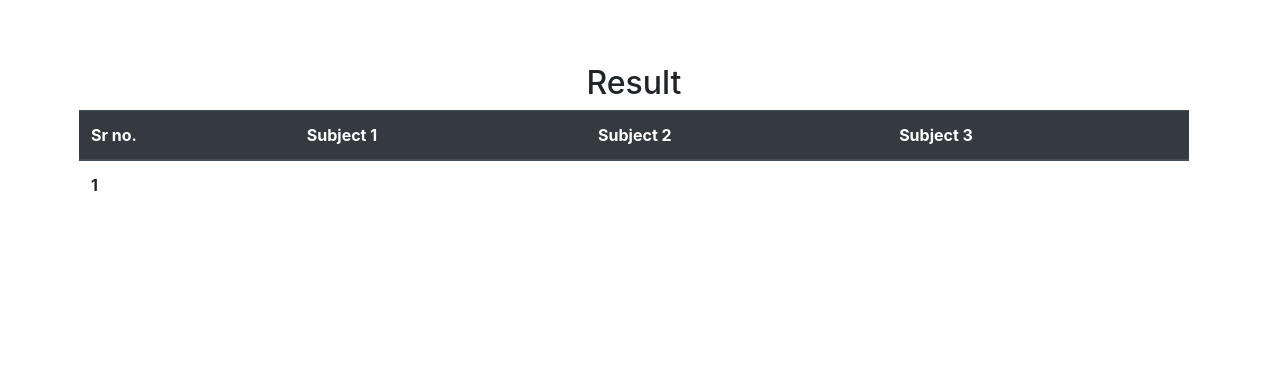
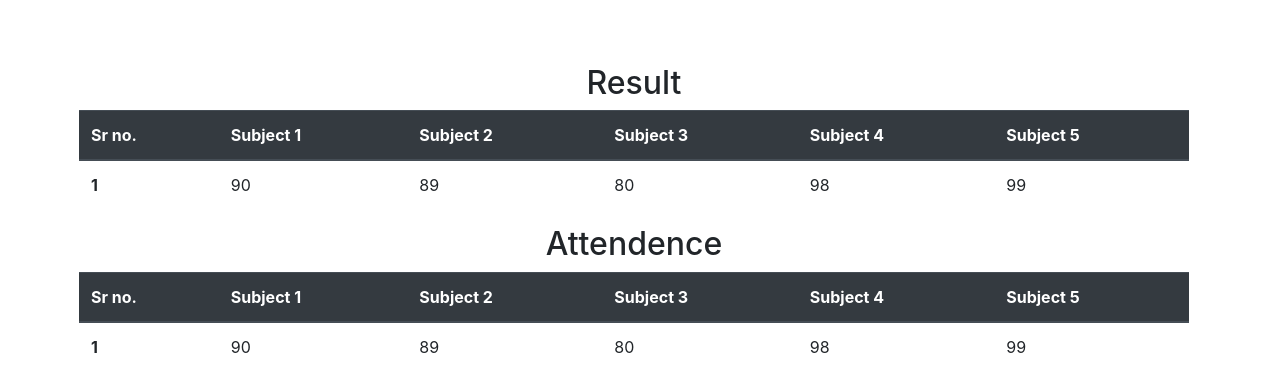
Before and after one commit to krishshah99615/university-portal, a Django app: page /student/student_info/2173102/ in a window 1280 px wide. Shown: the part 56-448 px from the top of the page. Run offline with Django 3.2, Linux system fonts and the light colour scheme; data comes from the database, SQL or seed files in the repository; both versions use the stored data as it was after the commit; lists and menus that the app fills with data are empty; parts of the project's set-up code (start-up, migrations or seed data) failed here and were passed over; some libraries are stand-ins or nearby versions.

Commit message:
student ruslt and attendence

```diff
--- a/student/admin.py
+++ b/student/admin.py
@@ -1,6 +1,9 @@
 from django.contrib import admin
-from .models import Staff,Student,Marks
+from .models import Staff,Student,Marks,Attendence
 
 admin.site.register(Student)
+admin.site.register(Staff)
 admin.site.register(Marks)
+admin.site.register(Attendence)
+
 # Register your models here.
--- a/student/forms.py
+++ b/student/forms.py
@@ -10,7 +10,6 @@ class StudentForm(forms.ModelForm):
 
 
 
-from django import forms
 from django.contrib import admin
 from django.contrib.auth.models import Group
 from django.contrib.auth.admin import UserAdmin as BaseUserAdmin
@@ -92,7 +91,7 @@ class UserAdmin(BaseUserAdmin):
     filter_horizontal = ()
 
 # Now register the new UserAdmin...
-admin.site.register(Staff,UserAdmin)
+
 # ... and, since we're not using Django's built-in permissions,
 # unregister the Group model from admin.
 admin.site.unregister(Group)
--- a/student/models.py
+++ b/student/models.py
@@ -57,7 +57,7 @@ class Staff(AbstractBaseUser):
         return self.id
 
     def __str__(self):              # __unicode__ on Python 2
-        return self.id
+        return str(self.id)
 
     def has_perm(self, perm, obj=None):
         "Does the user have a specific permission?"
@@ -98,7 +98,7 @@ class Student(models.Model):
     section=models.IntegerField(choices=((i,x) for i,x in enumerate(section_choice)),default=0)
     year = models.IntegerField(choices=((i,x) for i,x in enumerate(year_choice)),default=0)
     def __str__(self):
-        return self.stud_name
+        return str(self.stud_name)
 class Marks(models.Model):
     student=models.ForeignKey(Student,on_delete=models.CASCADE,related_name='mark_profile')
     s1=models.IntegerField()
@@ -106,3 +106,10 @@ class Marks(models.Model):
     s3=models.IntegerField()
     s4=models.IntegerField()
     s5=models.IntegerField()
+class Attendence(models.Model):
+    student=models.ForeignKey(Student,on_delete=models.CASCADE,related_name='attendence_profile')
+    s1=models.IntegerField()
+    s2=models.IntegerField()
+    s3=models.IntegerField()
+    s4=models.IntegerField()
+    s5=models.IntegerField()
--- a/student/templates/stud_info.html
+++ b/student/templates/stud_info.html
@@ -9,14 +9,41 @@
       <th scope="col">Subject 1</th>
       <th scope="col">Subject 2</th>
       <th scope="col">Subject 3</th>
+      <th scope="col">Subject 4</th>
+      <th scope="col">Subject 5</th>
     </tr>
   </thead>
   <tbody>
     <tr>
       <th scope="row">1</th>
-      <td>{{subject1}}</td>
-      <td>{{subject2}}</td>
-      <td>{{subject3}}</td>
+      <td>{{m.s1}}</td>
+      <td>{{m.s2}}</td>
+      <td>{{m.s3}}</td>
+      <td>{{m.s4}}</td>
+      <td>{{m.s5}}</td>
+    </tr>
+  </tbody>
+</table>
+<h2>Attendence</h2>
+  <table class="table">
+  <thead class="thead-dark">
+    <tr>
+      <th scope="col">Sr no.</th>
+      <th scope="col">Subject 1</th>
+      <th scope="col">Subject 2</th>
+      <th scope="col">Subject 3</th>
+      <th scope="col">Subject 4</th>
+      <th scope="col">Subject 5</th>
+    </tr>
+  </thead>
+  <tbody>
+    <tr>
+      <th scope="row">1</th>
+      <td>{{a.s1}}</td>
+      <td>{{a.s2}}</td>
+      <td>{{a.s3}}</td>
+      <td>{{a.s4}}</td>
+      <td>{{a.s5}}</td>
     </tr>
   </tbody>
 </table>
--- a/student/views.py
+++ b/student/views.py
@@ -29,10 +29,10 @@ def student_login(request):
 def student_info(request,id):
     s=Staff.objects.get(pk=id)
     st=Student.objects.get(staff=s)
-    mark=Marks.objects.get(student=st)
-    print(str(mark))
+    m=Marks.objects.get(student=st)
+    a=Marks.objects.get(student=st)
 
-    return render(request,'stud_info.html',{'id':id})
+    return render(request,'stud_info.html',{'m':m,'a':a})
 
 def student_register(request):
     student_form=StudentForm()
```
Also changed, not shown: db.sqlite3, student/migrations/0001_initial.py, student/migrations/0002_marks.py (deleted), student/migrations/0003_auto_20191030_1533.py (deleted), teacher/migrations/0001_initial.py.
